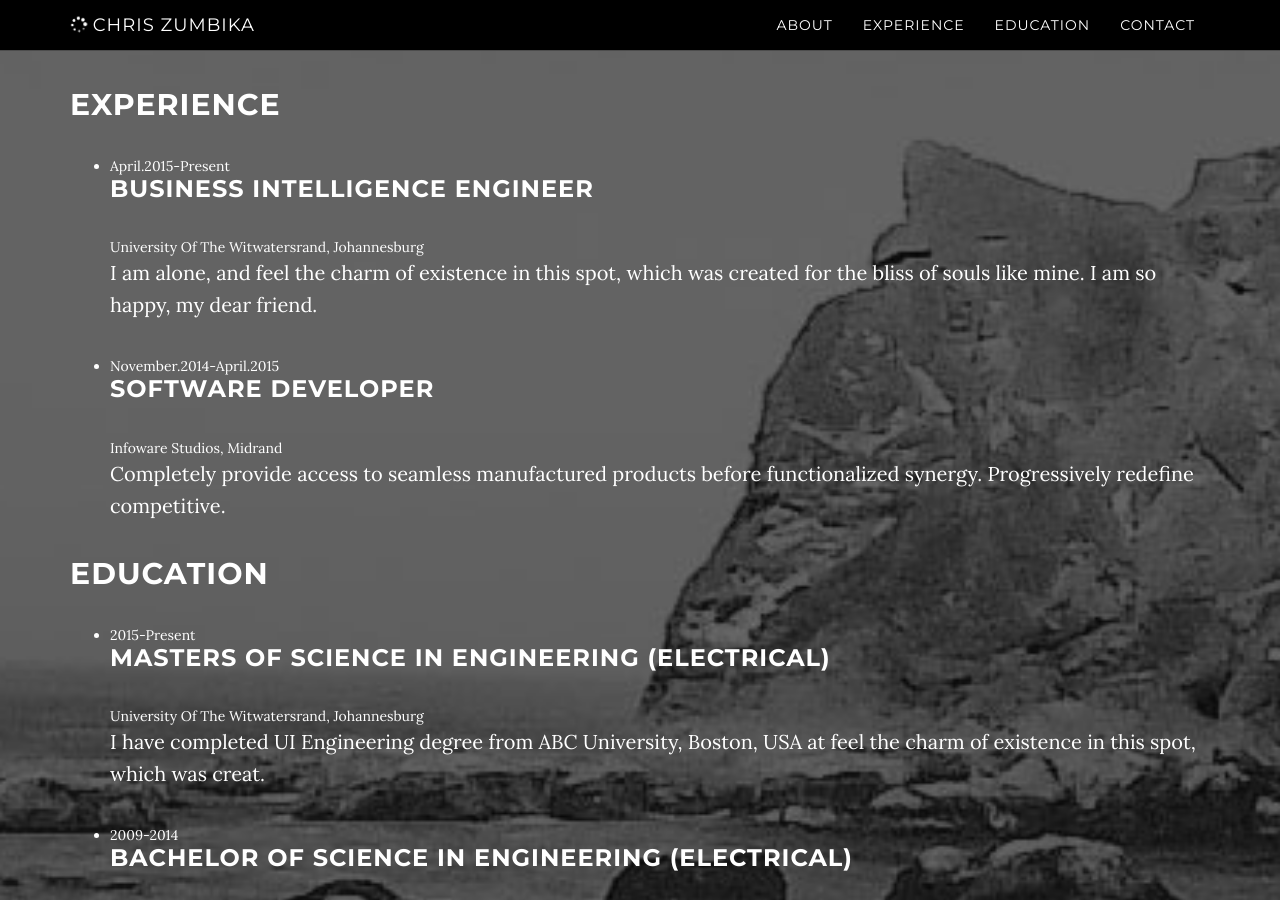
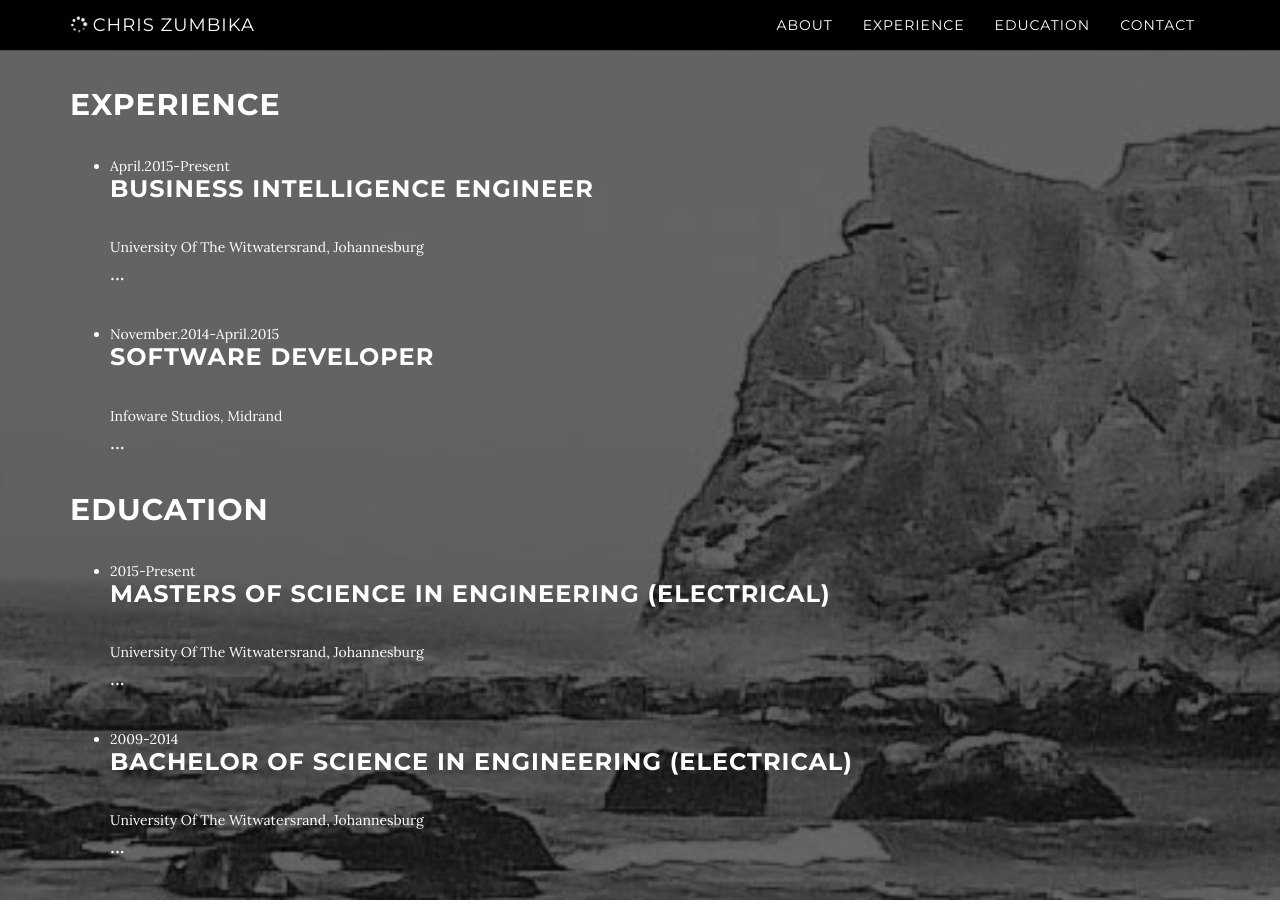
Before and after one commit to cotzanium/cotzanium.github.io, a Jekyll site: the page built from index.html, in a window 1280 px wide and 900 px high, scrolled down 1571 px. Built offline with Jekyll 4.4.1, drawn with Linux system fonts in a browser that asks for light colours; some of the changed text lies outside the part shown.

Commit message:
Updated education

```diff
--- a/_includes/resume.html
+++ b/_includes/resume.html
@@ -20,7 +20,7 @@
                                         <span>University Of The Witwatersrand, Johannesburg</span>
                                     </div><!-- /timeline-heading -->
                                     <div class="timeline-body">
-                                        <p>I am alone, and feel the charm of existence in this spot, which was created for the bliss of souls like mine. I am so happy, my dear friend.</p>
+                                        <p>...</p>
                                     </div><!-- /timeline-body -->
                                 </div> <!-- /timeline-content -->
                             </div> <!-- /timeline-panel -->
@@ -38,7 +38,7 @@
                                     </div><!-- /timeline-heading -->
 
                                     <div class="timeline-body">
-                                        <p>Completely provide access to seamless manufactured products before functionalized synergy. Progressively redefine competitive.</p>
+                                        <p>...</p>
                                     </div><!-- /timeline-body -->
                                 </div> <!-- /timeline-content -->
                             </div><!-- /timeline-panel -->
@@ -67,7 +67,7 @@
                                     </div><!-- /timeline-heading -->
 
                                     <div class="timeline-body">
-                                        <p>I have completed UI Engineering degree from ABC University, Boston, USA at feel the charm of existence in this spot, which was creat.</p>
+                                        <p>...</p>
                                     </div><!-- /timeline-body -->
                                 </div> <!-- /timeline-content -->
                             </div><!-- /timeline-panel -->
@@ -86,7 +86,7 @@
                                     </div><!-- /timeline-heading -->
 
                                     <div class="timeline-body">
-                                        <p>From this college of existence in this spot, which was created for the bliss of souls like mine. I am so happy, my dear friend.</p>
+                                        <p>...</p>
                                     </div><!-- /timeline-body -->
                                 </div> <!-- /timeline-content -->
                             </div> <!-- /timeline-panel -->
@@ -94,18 +94,17 @@
 
                         <li>
                             <div class="posted-date">
-                              <span class="month">2000-2003</span>
+                              <span class="month">2013</span>
                             </div><!-- /posted-date -->
-
                             <div class="timeline-panel wow fadeInUp">
                                 <div class="timeline-content">
                                     <div class="timeline-heading">
-                                        <h3>Secondary school certificate</h3>
-                                        <span>Creative Arts, Julius Jr. school, USA</span>
+                                        <h3>Entrepreneurship Bootcamp</h3>
+                                        <span>Massachusetts Institute of Technology - Global Startup Labs, Johannesburg</span>
                                     </div><!-- /timeline-heading -->
 
                                     <div class="timeline-body">
-                                        <p>I was awesome at arts, and feel the charm of existence in this spot, which was created for the bliss of souls like mine. I am so happy.</p>
+                                        <p>...</p>
                                     </div><!-- /timeline-body -->
                                 </div> <!-- /timeline-content -->
                             </div><!-- /timeline-panel -->
```
